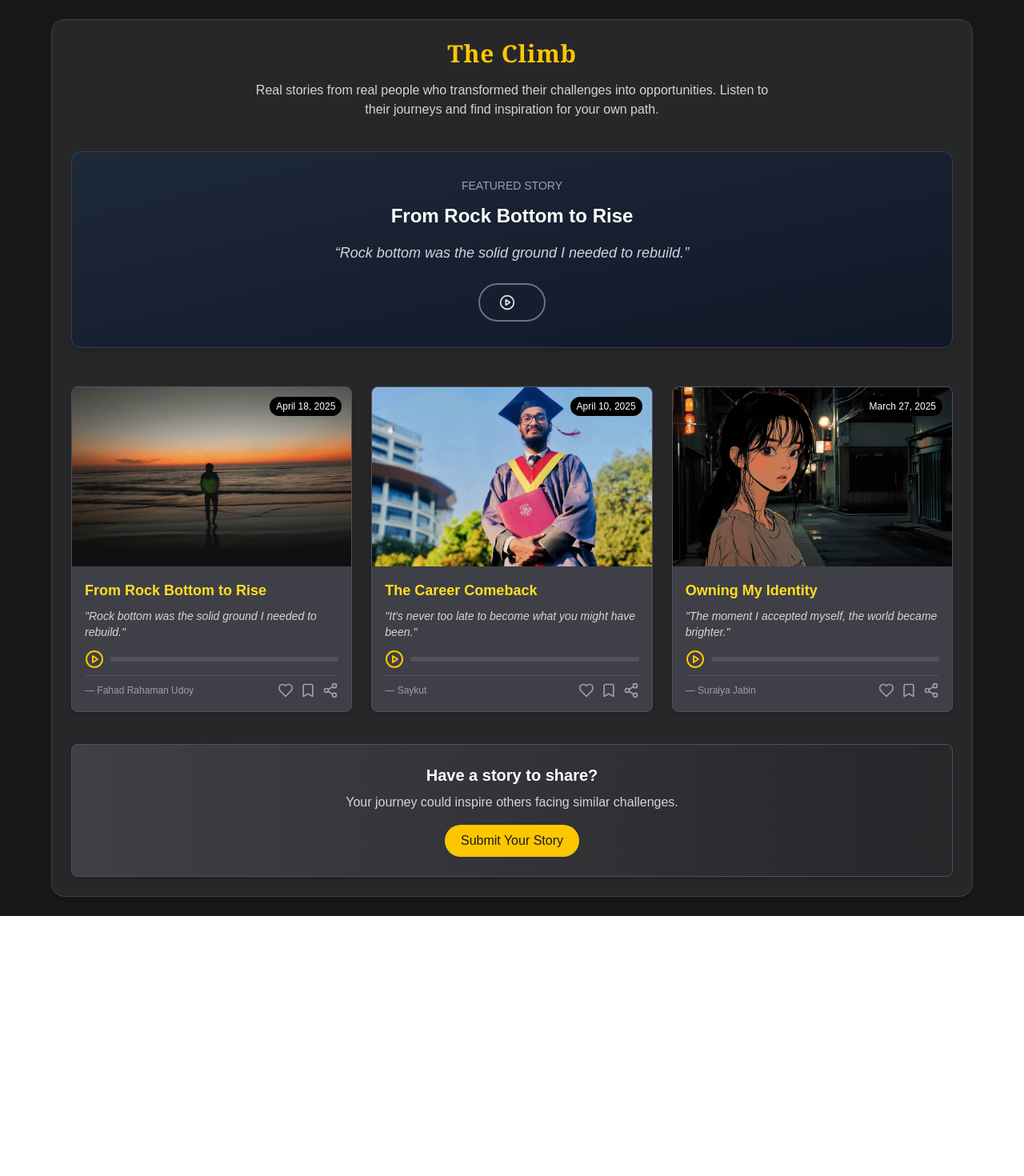
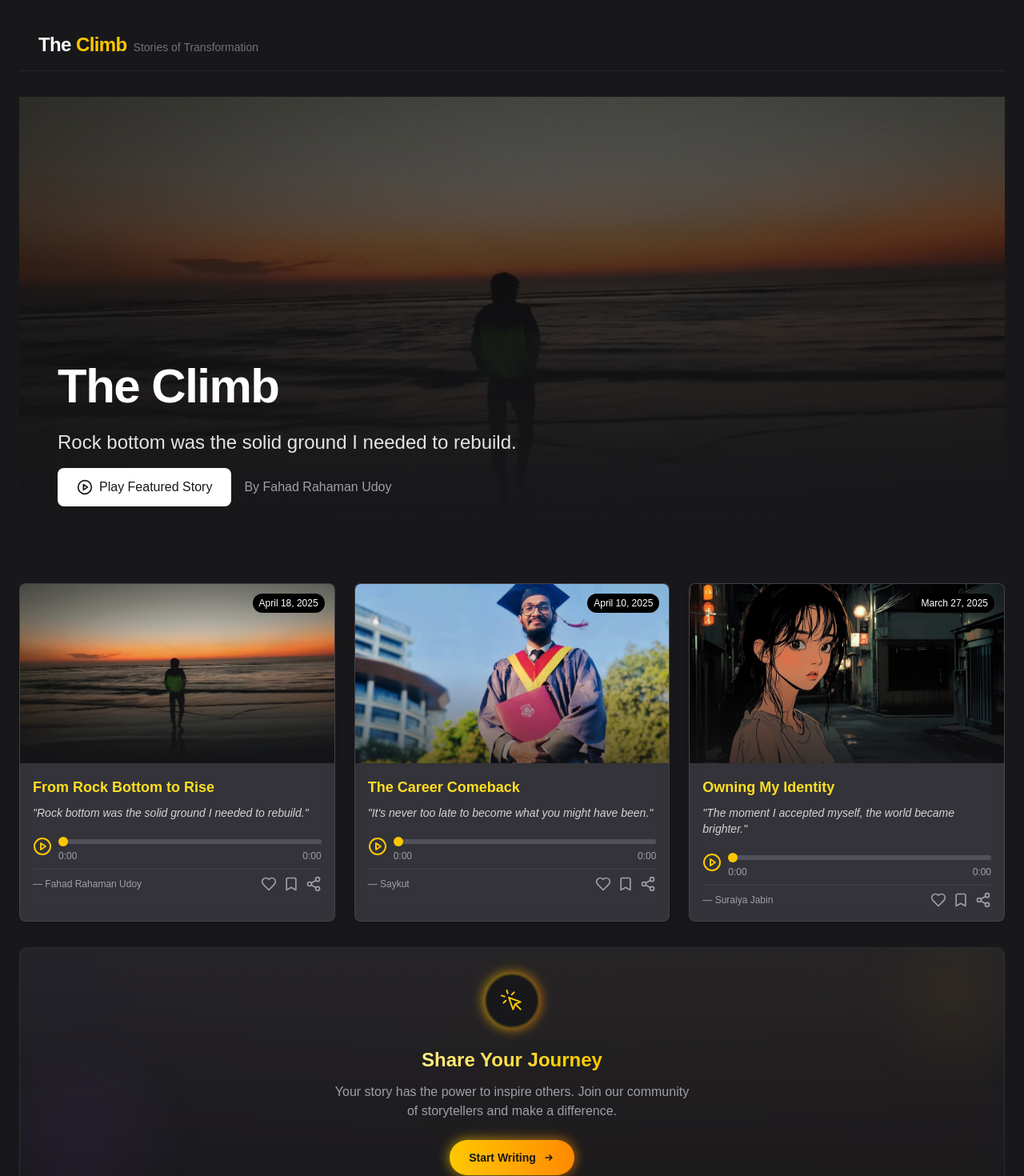
Before and after one commit to Shif77/yourveryownnews, a Next.js app: page /ebook in a window 1280 px wide. Shown: the top 1470 px of the page at 80% size. Before the commit the page ends 1145 px from the top, so only its background shows below. Built offline with nearby package versions, Linux system fonts and the light colour scheme.

Commit message:
Stories Page updated

```diff
--- a/app/ebook/page.tsx
+++ b/app/ebook/page.tsx
@@ -12,7 +12,7 @@ const stories = [
     story:
       "Fahad lost his job during the pandemic. With no income and mounting anxiety, he started freelancing as a writer. Within a year, he created a content agency helping small businesses tell their stories. Now, he mentors others facing career shifts.",
     image: "/images/ebook/udoy.jpg",
-    audio: "/audio/udoy.mp3",
+    audio: "/images/audio/udoy.mp3",
     tags: ["Career", "Mental Health"],
     date: "April 18, 2025",
   },
@@ -46,6 +46,15 @@ export default function MotivationalStories() {
 const [likes, setLikes] = useState<{[key: number]: boolean}>({});
 const [bookmarks, setBookmarks] = useState<{[key: number]: boolean}>({});
 const [progressBars, setProgressBars] = useState<{[key: number]: number}>({});
+const [audioDurations, setAudioDurations] = useState<{[key: number]: number}>({});
+const [currentTimes, setCurrentTimes] = useState<{[key: number]: number}>({});
+
+const formatTime = (time: number): string => {
+  if (isNaN(time)) return "0:00";
+  const minutes = Math.floor(time / 60);
+  const seconds = Math.floor(time % 60);
+  return `${minutes}:${seconds.toString().padStart(2, '0')}`;
+};
 
 // Clean up audio when component unmounts
 useEffect(() => {
@@ -54,7 +63,7 @@ export default function MotivationalStories() {
   };
 }, []);
 
-  // Handle audio progress tracking
+// Update the audio progress tracking effect
 useEffect(() => {
   if (playingId !== null) {
     const audio = document.getElementById(`audio-${playingId}`) as HTMLAudioElement;
@@ -63,15 +72,19 @@ export default function MotivationalStories() {
       if (audio && !isNaN(audio.duration)) {
         const percentage = (audio.currentTime / audio.duration) * 100;
         setProgressBars(prev => ({...prev, [playingId]: percentage}));
+        setCurrentTimes(prev => ({...prev, [playingId]: audio.currentTime}));
+        setAudioDurations(prev => ({...prev, [playingId]: audio.duration}));
       }
     };
 
     const progressInterval = setInterval(updateProgress, 500);
     audio?.addEventListener('timeupdate', updateProgress);
+    audio?.addEventListener('loadedmetadata', updateProgress);
 
     return () => {
       clearInterval(progressInterval);
       audio?.removeEventListener('timeupdate', updateProgress);
+      audio?.removeEventListener('loadedmetadata', updateProgress);
     };
   }
 }, [playingId]);
@@ -128,48 +141,76 @@ export default function MotivationalStories() {
 
 return (
   <main className="bg-zinc-900 text-white min-h-screen p-6">
-      <div className="bg-zinc-800 rounded-2xl shadow-lg p-6 space-y-6 text-center border border-zinc-700 max-w-6xl mx-auto">
-        <h1 className="text-3xl font-serif text-yellow-400 font-extrabold tracking-wide mb-4">
+
+
+
+        {/* Modern Magazine-style Layout */}
+<div className="max-w-7xl mx-auto">
+  {/* Simple Header */}
+  <div className="border-b border-zinc-800 mb-8">
+    <div className="px-6 py-4">
+      <div className="flex items-baseline gap-2">
+        <h1 className="text-2xl font-bold tracking-tight">
+          The <span className="text-yellow-400">Climb</span>
+        </h1>
+        <span className="text-sm text-zinc-500">Stories of Transformation</span>
+      </div>
+    </div>
+  </div>
+
+  {/* Hero Section */}
+  <div className="relative h-[70vh] mb-12">
+    <div className="absolute inset-0">
+      <img
+        src={stories[0].image}
+        alt="Hero background"
+        className="w-full h-full object-cover brightness-50"
+      />
+      <div className="absolute inset-0 bg-gradient-to-t from-zinc-900 via-zinc-900/50 to-transparent"></div>
+    </div>
+
+    <div className="relative h-full flex flex-col justify-end p-8 md:p-12">
+      <div className="max-w-3xl">
+        <h1 className="text-5xl md:text-6xl font-bold tracking-tight mb-6">
           The Climb
         </h1>
 
-        <p className="text-zinc-300 max-w-2xl mx-auto">
-          Real stories from real people who transformed their challenges into opportunities.
-          Listen to their journeys and find inspiration for your own path.
+        <div className="space-y-4">
+          <p className="text-xl md:text-2xl text-zinc-200">
+            {stories[0].quote}
           </p>
-
-       {/* Featured Story */}
-<div className="mt-10 mb-12 p-8 bg-gradient-to-br from-gray-800 to-gray-900 rounded-xl shadow-lg border border-gray-700 hover:bg-gray-800 transition-all duration-300 ease-in-out">
-  <div className="text-sm text-gray-400 font-medium mb-3">FEATURED STORY</div>
-  <h2 className="text-2xl text-white font-semibold mb-4">{stories[0].title}</h2>
-  <p className="text-gray-300 italic mb-6 text-lg">“{stories[0].quote}”</p>
-
+          <div className="flex items-center gap-4">
             <button
-    className="px-6 py-3 bg-transparent border-2 border-gray-500 text-gray-200 rounded-full font-medium transition-colors duration-200 ease-in-out hover:bg-gray-700 hover:text-white"
               onClick={() => setSelectedStory(stories[0])}
+              className="flex items-center gap-2 bg-white text-zinc-900 px-6 py-3 rounded-lg font-medium hover:bg-zinc-100 transition-colors"
             >
-    <PlayCircle className="w-5 h-5 mr-3" />
-
+              <PlayCircle className="w-5 h-5" />
+              Play Featured Story
             </button>
+            <span className="text-zinc-400">By {stories[0].name}</span>
+          </div>
+        </div>
+      </div>
+    </div>
   </div>
 
-
   {/* Stories Grid */}
-        <div className="grid grid-cols-1 sm:grid-cols-2 lg:grid-cols-3 gap-6 mt-6">
+  <div className="grid grid-cols-1 sm:grid-cols-2 lg:grid-cols-3 gap-6 mt-10">
     {stories.map((story, index) => (
       <motion.div
         key={index}
-              className="bg-zinc-700 rounded-lg shadow-md overflow-hidden hover:scale-105 transition-transform cursor-pointer border border-zinc-600"
+        className="bg-zinc-700/70 backdrop-blur-sm rounded-lg shadow-lg overflow-hidden hover:shadow-xl transition-all cursor-pointer border border-zinc-600/50 group"
         onClick={() => setSelectedStory(story)}
-              whileHover={{ scale: 1.03 }}
+        whileHover={{ scale: 1.03, y: -5 }}
       >
         <div className="relative">
           <img
             src={story.image}
             alt={story.name}
-                  className="w-full h-56 object-cover"
+            className="w-full h-56 object-cover transition-transform group-hover:scale-105 duration-700"
             loading="lazy"
           />
+          <div className="absolute inset-0 bg-gradient-to-t from-zinc-900 via-transparent to-transparent opacity-60"></div>
           <div className="absolute top-3 right-3 bg-black bg-opacity-50 text-xs text-white px-2 py-1 rounded-full">
             {story.date}
           </div>
@@ -194,22 +235,39 @@ export default function MotivationalStories() {
         <PlayCircle className="w-6 h-6" />
       )}
     </button>
-                    <div className="w-full bg-zinc-600 rounded-full h-1.5 overflow-hidden">
-                      <div
-                        className="bg-yellow-400 h-full rounded-full transition-all duration-300"
-                        style={{ width: `${progressBars[index] || 0}%` }}
-                      ></div>
+
+    <div className="flex-1 space-y-1">
+      <input
+        type="range"
+        min="0"
+        max="100"
+        value={progressBars[index] || 0}
+        onChange={(e) => {
+          const audio = document.getElementById(`audio-${index}`) as HTMLAudioElement;
+          if (audio) {
+            const time = (parseFloat(e.target.value) * audio.duration) / 100;
+            audio.currentTime = time;
+          }
+        }}
+        className="w-full h-1.5 bg-zinc-600 rounded-full appearance-none cursor-pointer [&::-webkit-slider-thumb]:appearance-none [&::-webkit-slider-thumb]:w-3 [&::-webkit-slider-thumb]:h-3 [&::-webkit-slider-thumb]:rounded-full [&::-webkit-slider-thumb]:bg-yellow-400"
+      />
+
+      <div className="flex justify-between text-xs text-zinc-400">
+        <span>{formatTime(currentTimes[index] || 0)}</span>
+        <span>{formatTime(audioDurations[index] || 0)}</span>
       </div>
+    </div>
+
     <audio
       id={`audio-${index}`}
       src={story.audio}
-                      preload="none"
+      preload="metadata"
       onEnded={() => setPlayingId(null)}
     />
   </div>
 </div>
 
-                <div className="flex items-center justify-between border-t border-zinc-600 pt-2 mt-2">
+          <div className="flex items-center justify-between border-t border-zinc-600/50 pt-2 mt-2">
             <span className="text-xs text-zinc-400">— {story.name}</span>
             <div className="flex gap-2">
               <button
@@ -239,17 +297,69 @@ export default function MotivationalStories() {
       </motion.div>
     ))}
   </div>
+</div>
 
-        {/* Submission CTA */}
-        <div className="mt-10 bg-gradient-to-r from-zinc-700 to-zinc-800 rounded-lg p-6 text-center shadow-md border border-zinc-600">
-          <h3 className="text-xl font-semibold text-white mb-2">Have a story to share?</h3>
-          <p className="text-zinc-300 mb-4">Your journey could inspire others facing similar challenges.</p>
+        {/* Enhanced Submission CTA */}
+<div className="mt-8 relative overflow-hidden">
+  <div className="absolute inset-0 bg-gradient-to-r from-purple-900/20 via-yellow-900/20 to-orange-900/20 blur-xl"></div>
+
+  <div className="relative bg-gradient-to-b from-zinc-800/80 to-zinc-900/90 rounded-xl p-8 border border-zinc-700/50">
+    {/* Decorative elements */}
+    <div className="absolute top-0 right-0 w-32 h-32 bg-yellow-500/5 rounded-full blur-2xl"></div>
+    <div className="absolute bottom-0 left-0 w-40 h-40 bg-purple-500/5 rounded-full blur-2xl"></div>
+
+    <div className="relative z-10 flex flex-col items-center">
+      {/* Icon container with animated ring */}
+      <div className="relative mb-6 group">
+        <div className="absolute inset-0 bg-gradient-to-r from-yellow-400 to-orange-400 rounded-full blur animate-pulse"></div>
+        <div className="relative bg-zinc-900 p-4 rounded-full border-2 border-yellow-400/20 group-hover:border-yellow-400/40 transition-all duration-300">
+          <svg
+            className="w-8 h-8 text-yellow-400"
+            fill="none"
+            viewBox="0 0 24 24"
+            stroke="currentColor"
+          >
+            <path
+              strokeLinecap="round"
+              strokeLinejoin="round"
+              strokeWidth={1.5}
+              d="M15 15l-2 5L9 9l11 4-5 2zm0 0l5 5M7.188 2.239l.777 2.897M5.136 7.965l-2.898-.777M13.95 4.05l-2.122 2.122m-5.657 5.656l-2.12 2.122"
+            />
+          </svg>
+        </div>
+      </div>
+
+      <h3 className="text-2xl font-bold bg-gradient-to-r from-yellow-200 to-yellow-400 bg-clip-text text-transparent mb-3">
+        Share Your Journey
+      </h3>
+
+      <p className="text-zinc-400 text-center max-w-md mb-6">
+        Your story has the power to inspire others. Join our community of storytellers and make a difference.
+      </p>
+
       <a
         href="/submit-story"
-            className="inline-block bg-yellow-400 hover:bg-yellow-500 text-zinc-900 px-5 py-2 rounded-full font-medium transition-colors"
+        className="group relative inline-flex items-center"
       >
-            Submit Your Story
+        <div className="absolute inset-0 bg-gradient-to-r from-yellow-400 to-orange-400 rounded-full blur-sm opacity-75 group-hover:opacity-100 transition-opacity"></div>
+        <div className="relative px-6 py-3 bg-gradient-to-r from-yellow-400 to-orange-400 rounded-full text-zinc-900 font-semibold text-sm hover:shadow-lg hover:shadow-yellow-500/20 transition-all duration-300 flex items-center gap-2">
+          Start Writing
+          <svg
+            className="w-4 h-4 transform group-hover:translate-x-1 transition-transform"
+            fill="none"
+            viewBox="0 0 24 24"
+            stroke="currentColor"
+          >
+            <path
+              strokeLinecap="round"
+              strokeLinejoin="round"
+              strokeWidth={2}
+              d="M13 7l5 5m0 0l-5 5m5-5H6"
+            />
+          </svg>
+        </div>
       </a>
+    </div>
   </div>
 </div>
 
--- /dev/null
+++ b/src/components/StoryCard.tsx
@@ -0,0 +1,7 @@
+  <button
+    className="px-6 py-3 bg-gradient-to-r from-blue-600 to-purple-600 border-0 text-white rounded-full font-medium transition-all duration-300 ease-in-out hover:from-blue-700 hover:to-purple-700 hover:shadow-lg hover:scale-105 active:scale-95"
+    onClick={() => setSelectedStory(stories[0])}
+  >
+    <PlayCircle className="w-5 h-5 mr-3" />
+    Play Story
+  </button>
```
Also changed, not shown: 1 other file (tests, documents, lock files or other folders). Lines whose indentation alone changed are shown as unchanged.
